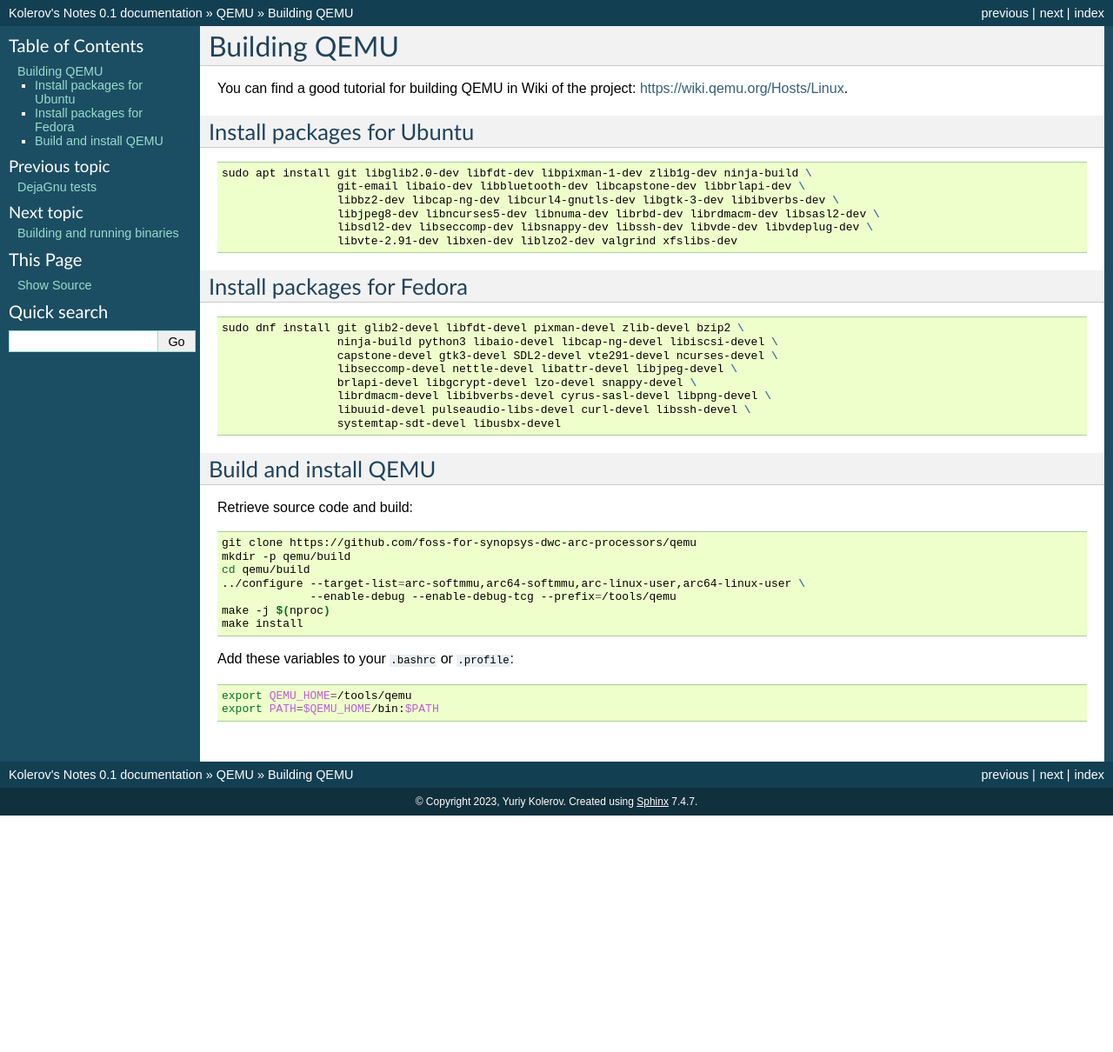
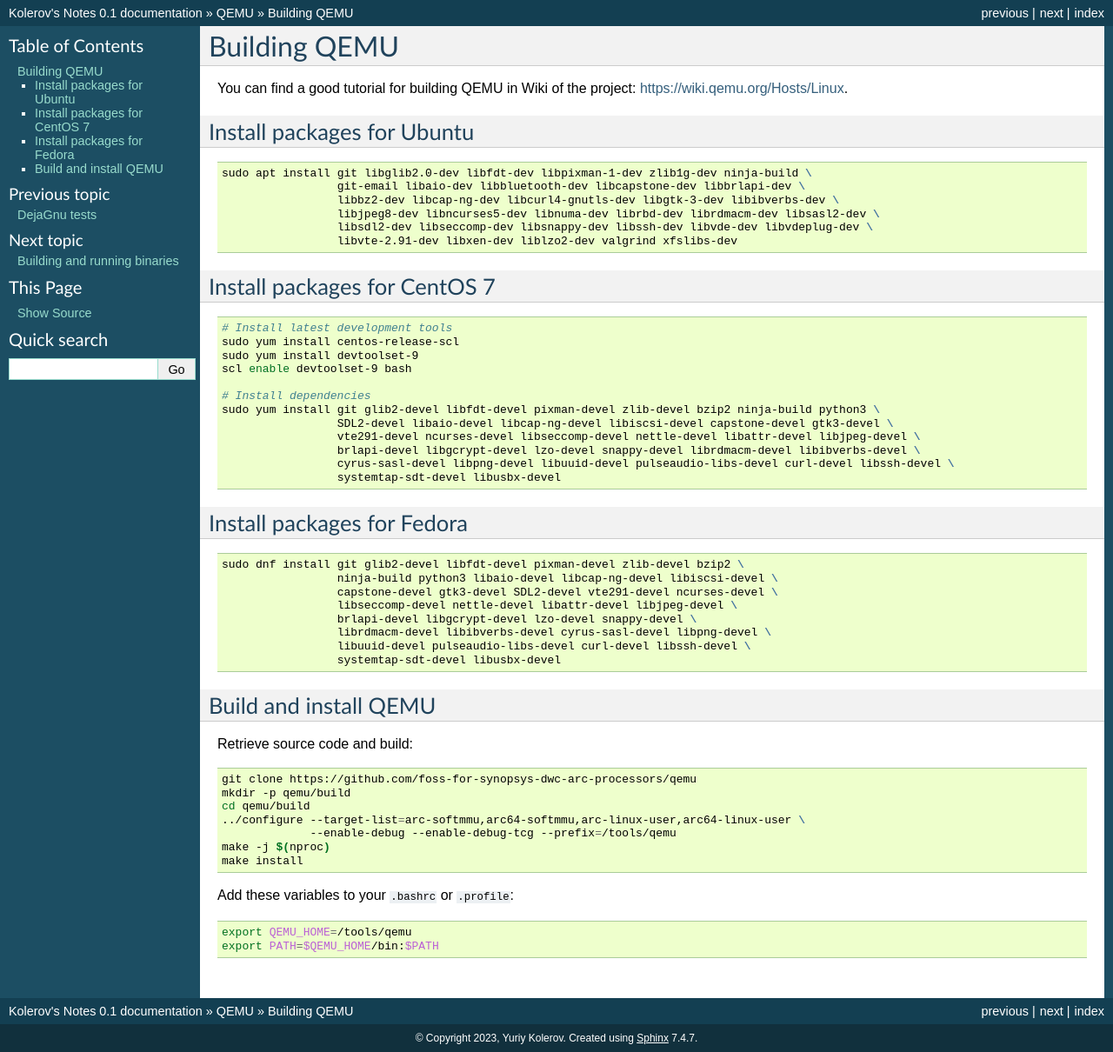
Before and after one commit to kolerov/synopsys, a Sphinx documentation site: the page built from doc/qemu/build.rst, in a window 1280 px wide. Shown: the whole page at 87% size. Built offline with Sphinx 7.4.7, drawn with Linux system fonts in a browser that asks for light colours; before the commit the page ends 938 px from its top, so only the background shows below that.

Commit message:
doc: Add guide for building QEMU for CentOS 7

```diff
--- a/doc/qemu/build.rst
+++ b/doc/qemu/build.rst
@@ -14,6 +14,24 @@
                      libjpeg8-dev libncurses5-dev libnuma-dev librbd-dev librdmacm-dev libsasl2-dev \
                      libsdl2-dev libseccomp-dev libsnappy-dev libssh-dev libvde-dev libvdeplug-dev \
                      libvte-2.91-dev libxen-dev liblzo2-dev valgrind xfslibs-dev
+
+Install packages for CentOS 7
+-----------------------------
+
+.. code-block:: bash
+
+    # Install latest development tools
+    sudo yum install centos-release-scl
+    sudo yum install devtoolset-9
+    scl enable devtoolset-9 bash
+
+    # Install dependencies
+    sudo yum install git glib2-devel libfdt-devel pixman-devel zlib-devel bzip2 ninja-build python3 \
+                     SDL2-devel libaio-devel libcap-ng-devel libiscsi-devel capstone-devel gtk3-devel \
+                     vte291-devel ncurses-devel libseccomp-devel nettle-devel libattr-devel libjpeg-devel \
+                     brlapi-devel libgcrypt-devel lzo-devel snappy-devel librdmacm-devel libibverbs-devel \
+                     cyrus-sasl-devel libpng-devel libuuid-devel pulseaudio-libs-devel curl-devel libssh-devel \
+                     systemtap-sdt-devel libusbx-devel
 
 Install packages for Fedora
 ---------------------------
```
